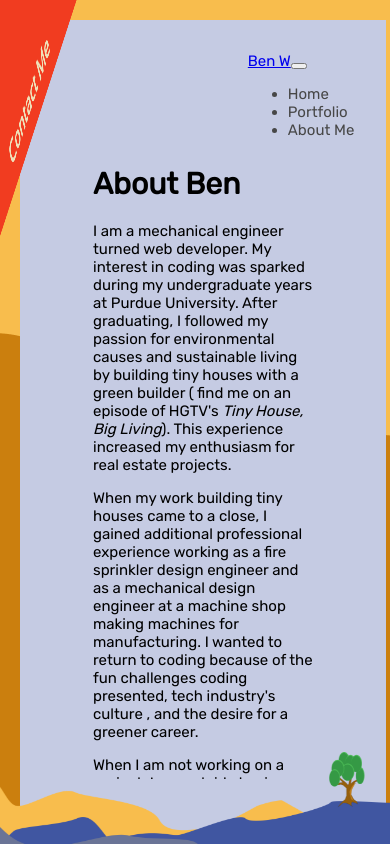
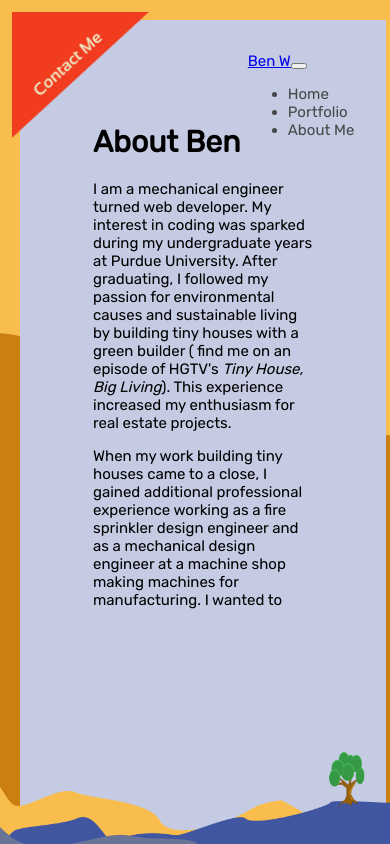
Before and after one commit to BenWix/bwix_portfolio, a React (Create React App) app: page /about in a window 390 px wide. Built offline with nearby package versions, Linux system fonts and the light colour scheme.

Commit message:
fix margins

```diff
--- a/src/App.css
+++ b/src/App.css
@@ -15,15 +15,23 @@
 .contact-button {
   position: absolute;
   width: calc(15%);
-  height: calc(25%);
   left: -1.5rem;
   top: -1.5rem;
   transition: 500ms;
 }
 
+@media only screen and (max-width: 500px) {
+  .contact-button {
+    position: absolute;
+    width: calc(25%);
+    left: -.5rem;
+    top: -.5rem;
+    transition: 500ms;
+  }
+}
+
 .contact-button a img {
   width: 150%;
-  height: 120%;
 }
 
 
@@ -38,7 +46,7 @@
   position: absolute;
   min-width: 110%;
   max-width: 110%;
-  max-height: 20em;
+  max-height: 16em;
   background-repeat: no-repeat;
   left: -5%;
   bottom: 0;
@@ -59,10 +67,10 @@
 
 .about {
   position: absolute;
-  top: 15%;
+  top: 10%;
   left: 20%;
   width: 60%;
-  height: 75%;
+  height: 60%;
   overflow: auto;
 }
 
```
